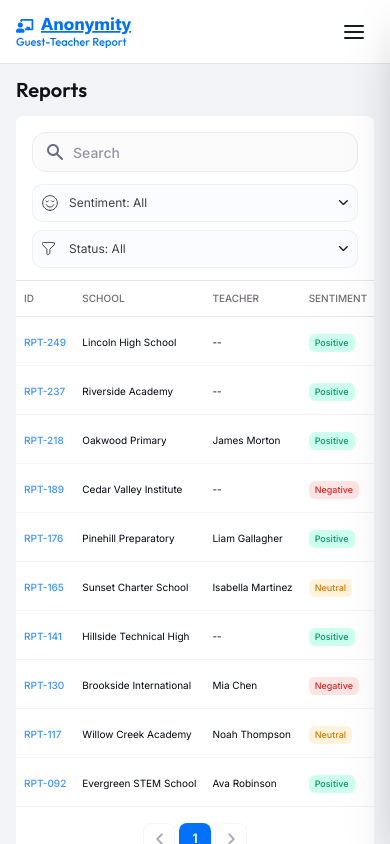
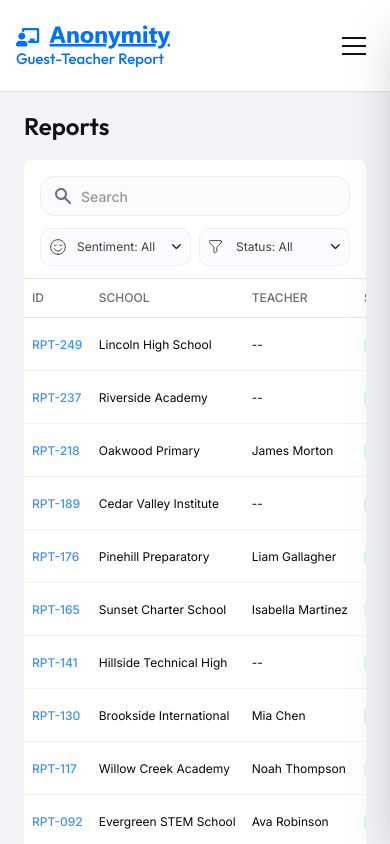
Before and after one commit to AshimaSharma123/anonymity_, a Next.js app: page /reports in a window 390 px wide. Built offline with nearby package versions, Linux system fonts and the light colour scheme.

Commit message:
data-export page responsive changes

```diff
--- a/app/(protected)/(admin)/(other pages)/dashboard/page.tsx
+++ b/app/(protected)/(admin)/(other pages)/dashboard/page.tsx
@@ -51,12 +51,12 @@ const recentReports = [
 
 export default function DashboardPage() {
   return (
-     <main className="flex-1 overflow-y-auto p-4 sm:p-6 lg:p-8">
+     <main className="flex-1 overflow-y-auto p-6 lg:p-8">
 
           {/* Page title */}
           <div className="mb-6">
             <h1 className="font-outfit font-semibold text-2xl sm:text-3xl text-[#121212] leading-5">Dashboard</h1>
-            <p className="font-outfit font-normal text-base sm:text-[18px] text-[#414141] mt-3">System Overview</p>
+            <p className="font-outfit font-normal text-base sm:text-[18px] text-[#414141] mt-2">System Overview</p>
           </div>
 
           {/* Stats cards */}
--- a/app/(protected)/(admin)/(other pages)/data-export/page.tsx
+++ b/app/(protected)/(admin)/(other pages)/data-export/page.tsx
@@ -269,8 +269,8 @@ export default function DataExportPage() {
   }, []);
 
   return (
-    <main className="flex-1 overflow-y-auto p-4 sm:p-6 lg:p-8 relative">
-<h1 className="font-outfit font-semibold text-xl sm:text-2xl text-[#121212] leading-5 mb-4 sm:mb-6 lg:mb-8">Data Export</h1>
+    <main className="flex-1 overflow-y-auto p-6 lg:p-8 relative">
+<h1 className="font-outfit font-semibold text-2xl sm:text-3xl  text-[#121212] leading-5 mb-6 ">Data Export</h1>
 <div className="flex flex-col gap-10">
       {/* ── Export Data Card ── */}
       <div className="bg-white rounded-2xl shadow-[0_1px_2px_0_rgba(0,0,0,0.05)] sm:p-8 p-6 flex flex-col lg:flex-row gap-8">
--- a/app/(protected)/(admin)/(other pages)/layout.tsx
+++ b/app/(protected)/(admin)/(other pages)/layout.tsx
@@ -30,18 +30,18 @@ export default function AdminLayout({
       )}
 
       {/* Mobile sidebar - starts below header */}
-      <div className={`fixed left-0 top-16 sm:top-20 bottom-0 w-72 z-40 lg:hidden transition-transform duration-300 ${sidebarOpen ? 'translate-x-0' : '-translate-x-full'}`}>
+      <div className={`fixed left-0 top-[92] sm:top-20 bottom-0 w-72 z-40 lg:hidden transition-transform duration-300 ${sidebarOpen ? 'translate-x-0' : '-translate-x-full'}`}>
         <Sidebar/>
       </div>
 
       <div className="flex flex-col flex-1 min-w-0 overflow-hidden">
 
         {/* Top header bar */}
-        <header className="relative h-16 sm:h-20 lg:h-23 bg-white border-b border-black/10 flex items-center px-4 sm:px-6 lg:px-8 flex-shrink-0">
+        <header className="z-50 relative h-[92px] bg-white border-b border-black/10 flex items-center px-4 sm:px-6 lg:px-8 flex-shrink-0">
           {/* Logo - Left side */}
           <div className="flex-shrink-0 sm:hidden">
             <Link href="/" className="flex items-center">
-              <Image src="/logo.svg" height={40} width={40} alt="Logo" className="h-8 sm:h-10 w-auto" />
+              <Image src="/logo.svg" height={150} width={150} alt="Logo" className="w-auto" />
             </Link>
           </div>
 
@@ -61,7 +61,17 @@ export default function AdminLayout({
           </div>
 
           {/* Toggle button - Shows menu icon when closed, close icon when open */}
+
           <button
+            onClick={() => setSidebarOpen(!sidebarOpen)}
+            className="sm:hidden flex flex-col gap-1.5 p-2"
+            aria-label={sidebarOpen ? "Close sidebar" : "Open sidebar"}
+          >
+            <div className={`w-6 h-0.5 bg-[#121212] transition-all duration-300 ${sidebarOpen ? "rotate-45 translate-y-2" : ""}`}></div>
+            <div className={`w-6 h-0.5 bg-[#121212] transition-all duration-300 ${sidebarOpen ? "opacity-0" : ""}`}></div>
+            <div className={`w-6 h-0.5 bg-[#121212] transition-all duration-300 ${sidebarOpen ? "-rotate-45 -translate-y-2" : ""}`}></div>
+          </button>
+          {/* <button
             onClick={() => setSidebarOpen(!sidebarOpen)}
             className="lg:hidden flex items-center justify-center w-10 h-10 rounded-md hover:bg-gray-100 transition-colors ml-2"
             aria-label={sidebarOpen ? "Close sidebar" : "Open sidebar"}
@@ -75,7 +85,7 @@ export default function AdminLayout({
                 <path d="M3 6H21M3 12H21M3 18H21" stroke="#191C1E" strokeWidth="2" strokeLinecap="round" strokeLinejoin="round"/>
               </svg>
             )}
-          </button>
+          </button> */}
         </header>
 
       {/* Main content */}
--- a/app/(protected)/(admin)/(other pages)/reports/page.tsx
+++ b/app/(protected)/(admin)/(other pages)/reports/page.tsx
@@ -544,13 +544,13 @@ export default function ReportsPage() {
   const handleStatusChange = (val: "All" | Status) => { setStatusFilter(val); setCurrentPage(1); };
 
   return (
-    <main className="flex-1 overflow-y-auto p-4 sm:p-6 lg:p-8 relative">
-      <h1 className="font-outfit font-semibold text-xl sm:text-2xl lg:text-[28px] text-[#121212] leading-5 mb-4 sm:mb-6 lg:mb-8">Reports</h1>
+    <main className="flex-1 overflow-y-auto p-6 lg:p-8 relative">
+      <h1 className="font-outfit font-semibold text-2xl sm:text-3xl  text-[#121212] leading-5 mb-6 ">Reports</h1>
 
       <div className="bg-white rounded-lg overflow-hidden">
         {/* Search + Filters */}
-        <div className="px-4 sm:px-6 lg:px-8 pt-4 sm:pt-6 lg:pt-8 pb-0 flex flex-col gap-3 sm:gap-4">
-          <div className="w-full">
+        <div className="px-4 pt-4 pb-0 flex flex-col gap-3 sm:gap-4">
+          <div className="w-full max-w-[540px]">
             <div className="flex items-center gap-2 sm:gap-2.5 h-10 sm:h-11 px-3 sm:px-4 rounded-[14px] border border-[#EBEBF0] bg-[#FBFBFC]">
               <span className="opacity-70 flex-shrink-0"><SearchIcon /></span>
               <input
@@ -561,7 +561,7 @@ export default function ReportsPage() {
             </div>
           </div>
 
-          <div className="flex flex-col sm:flex-row items-stretch sm:items-center gap-2 sm:gap-3 pb-3 sm:pb-4">
+          <div className="flex flex-row items-stretch sm:items-center gap-2 sm:gap-3 pb-3 sm:pb-4">
             <div className="relative flex-1 sm:flex-none">
               <select
                 value={sentimentFilter}
@@ -598,14 +598,14 @@ export default function ReportsPage() {
           <table className="w-full min-w-max">
             <thead>
               <tr className="border-y border-[#E5E7EB] bg-white">
-                <th className="text-left px-2 sm:px-4 lg:px-5 py-2.5 sm:py-3.5 font-inter font-medium text-[10px] sm:text-xs text-[#6F6C70] uppercase whitespace-nowrap">ID</th>
-                <th className="text-left px-2 sm:px-4 lg:px-5 py-2.5 sm:py-3.5 font-inter font-medium text-[10px] sm:text-xs text-[#6F6C70] uppercase whitespace-nowrap">School</th>
-                <th className="text-left px-2 sm:px-4 lg:px-5 py-2.5 sm:py-3.5 font-inter font-medium text-[10px] sm:text-xs text-[#6F6C70] uppercase whitespace-nowrap">Teacher</th>
-                <th className="text-left px-2 sm:px-4 lg:px-5 py-2.5 sm:py-3.5 font-inter font-medium text-[10px] sm:text-xs text-[#6F6C70] uppercase whitespace-nowrap">Sentiment</th>
-                <th className="text-left px-2 sm:px-4 lg:px-5 py-2.5 sm:py-3.5 font-inter font-medium text-[10px] sm:text-xs text-[#6F6C70] uppercase whitespace-nowrap">Submitted By</th>
-                <th className="text-left px-2 sm:px-4 lg:px-5 py-2.5 sm:py-3.5 font-inter font-medium text-[10px] sm:text-xs text-[#6F6C70] uppercase whitespace-nowrap">Date</th>
-                <th className="text-left px-2 sm:px-4 lg:px-5 py-2.5 sm:py-3.5 font-inter font-medium text-[10px] sm:text-xs text-[#6F6C70] uppercase whitespace-nowrap">Status</th>
-                <th className="text-left px-2 sm:px-4 lg:px-5 py-2.5 sm:py-3.5 font-inter font-medium text-[10px] sm:text-xs text-[#6F6C70] uppercase whitespace-nowrap">Actions</th>
+                <th className="text-left px-2 sm:px-4 lg:px-5 py-2.5 sm:py-3.5 font-inter font-medium text-[12px] sm:text-xs text-[#6F6C70] uppercase whitespace-nowrap">ID</th>
+                <th className="text-left px-2 sm:px-4 lg:px-5 py-2.5 sm:py-3.5 font-inter font-medium text-[12px] sm:text-xs text-[#6F6C70] uppercase whitespace-nowrap">School</th>
+                <th className="text-left px-2 sm:px-4 lg:px-5 py-2.5 sm:py-3.5 font-inter font-medium text-[12px] sm:text-xs text-[#6F6C70] uppercase whitespace-nowrap">Teacher</th>
+                <th className="text-left px-2 sm:px-4 lg:px-5 py-2.5 sm:py-3.5 font-inter font-medium text-[12px] sm:text-xs text-[#6F6C70] uppercase whitespace-nowrap">Sentiment</th>
+                <th className="text-left px-2 sm:px-4 lg:px-5 py-2.5 sm:py-3.5 font-inter font-medium text-[12px] sm:text-xs text-[#6F6C70] uppercase whitespace-nowrap">Submitted By</th>
+                <th className="text-left px-2 sm:px-4 lg:px-5 py-2.5 sm:py-3.5 font-inter font-medium text-[12px] sm:text-xs text-[#6F6C70] uppercase whitespace-nowrap">Date</th>
+                <th className="text-left px-2 sm:px-4 lg:px-5 py-2.5 sm:py-3.5 font-inter font-medium text-[12px] sm:text-xs text-[#6F6C70] uppercase whitespace-nowrap">Status</th>
+                <th className="text-left px-2 sm:px-4 lg:px-5 py-2.5 sm:py-3.5 font-inter font-medium text-[12px] sm:text-xs text-[#6F6C70] uppercase whitespace-nowrap">Actions</th>
               </tr>
             </thead>
             <tbody>
@@ -624,27 +624,27 @@ export default function ReportsPage() {
                       className={`border-b border-[#F2F4F7] cursor-pointer transition-colors hover:bg-[#F8FAFF] ${isSelected ? "bg-[#EFF6FF]" : ""}`}
                     >
                       <td className="px-2 sm:px-4 lg:px-5 py-2.5 sm:py-[17.5px] whitespace-nowrap">
-                        <span className="font-inter font-medium text-[10px] sm:text-[12px] lg:text-[12px] text-[#0B77F9] opacity-80">{report.id}</span>
+                        <span className="font-inter font-medium text-[12px] sm:text-[13px] lg:text-sm text-[#0B77F9] opacity-80">{report.id}</span>
                       </td>
                       <td className="px-2 sm:px-4 lg:px-5 py-2.5 sm:py-[17.5px] whitespace-nowrap">
-                        <span className="font-inter font-normal text-[10px] sm:text-[13px] lg:text-sm text-[#030711]">{report.school}</span>
+                        <span className="font-inter font-normal text-[12px] sm:text-[13px] lg:text-sm text-[#030711]">{report.school}</span>
                       </td>
                       <td className="px-2 sm:px-4 lg:px-5 py-2.5 sm:py-[17.5px] whitespace-nowrap">
-                        <span className="font-inter font-normal text-[10px] sm:text-[13px] lg:text-sm text-[#030711]">{report.teacher}</span>
+                        <span className="font-inter font-normal text-[12px] sm:text-[13px] lg:text-sm text-[#030711]">{report.teacher}</span>
                       </td>
                       <td className="px-2 sm:px-4 lg:px-5 py-2.5 sm:py-[17.5px] whitespace-nowrap">
-                        <span className={`inline-flex items-center px-1.5 sm:px-2.5 py-0.5 sm:py-1 rounded-md ${sc.bg} font-inter font-medium text-[9px] sm:text-xs ${sc.text}`}>
+                        <span className={`inline-flex items-center px-1.5 sm:px-2.5 py-0.5 sm:py-1 rounded-md ${sc.bg} font-inter font-medium text-[10px] sm:text-xs ${sc.text}`}>
                           {report.sentiment}
                         </span>
                       </td>
                       <td className="px-2 sm:px-4 lg:px-5 py-2.5 sm:py-[17.5px] whitespace-nowrap">
-                        <span className="font-inter font-normal text-[10px] sm:text-[13px] lg:text-sm text-[#030711]">{report.submittedBy}</span>
+                        <span className="font-inter font-normal text-[12px] sm:text-[13px] lg:text-sm text-[#030711]">{report.submittedBy}</span>
                       </td>
                       <td className="px-2 sm:px-4 lg:px-5 py-2.5 sm:py-[17.5px] whitespace-nowrap">
-                        <span className="font-inter font-normal text-[10px] sm:text-[13px] lg:text-sm text-[#030711]">{report.date}</span>
+                        <span className="font-inter font-normal text-[12px] sm:text-[13px] lg:text-sm text-[#030711]">{report.date}</span>
                       </td>
                       <td className="px-2 sm:px-4 lg:px-5 py-2.5 sm:py-[17.5px] whitespace-nowrap">
-                        <span className="inline-flex items-center px-1.5 sm:px-3 py-0.5 sm:py-1 rounded-md border border-[#EFF0F2] bg-[#F6F6F6] font-inter font-normal text-[10px] sm:text-sm text-[#030711]">
+                        <span className="inline-flex items-center px-1.5 sm:px-3 py-0.5 sm:py-1 rounded-md border border-[#EFF0F2] bg-[#F6F6F6] font-inter font-normal text-[12px] sm:text-sm text-[#030711]">
                           {report.status}
                         </span>
                       </td>
@@ -658,7 +658,7 @@ export default function ReportsPage() {
                           </button>
                           <button
                             onClick={() => setSelectedReport(report)}
-                            className="hidden sm:flex items-center justify-center h-8 sm:h-9 px-2 sm:px-3.5 rounded-md border border-[#EFF0F2] bg-white font-inter font-normal text-[10px] sm:text-sm text-black opacity-80 tracking-[-0.2px] hover:opacity-100 transition-opacity"
+                            className="flex items-center justify-center h-8 sm:h-9 px-2 sm:px-3.5 rounded-md border border-[#EFF0F2] bg-white font-inter font-normal text-[12px] sm:text-[14px] text-black opacity-80 tracking-[-0.2px] hover:opacity-100 transition-opacity"
                           >
                             View
                           </button>
--- a/app/(protected)/(admin)/(other pages)/schools/[id]/page.tsx
+++ b/app/(protected)/(admin)/(other pages)/schools/[id]/page.tsx
@@ -620,7 +620,7 @@ export default function SchoolDetailPage() {
   const [activeTab, setActiveTab] = useState<"Reports" | "Teachers">("Reports");
 
   return (
-    <main className="flex-1 overflow-y-auto p-4 sm:p-6 lg:p-8 bg-[#F3F4F7]">
+    <main className="flex-1 overflow-y-auto p-6 lg:p-8 bg-[#F3F4F7]">
       {/* Page top bar */}
       <div className="flex flex-row items-start sm:items-center justify-between gap-4 mb-4 sm:mb-6">
         <div className="flex items-center gap-2 sm:gap-3">
--- a/app/(protected)/(admin)/(other pages)/schools/page.tsx
+++ b/app/(protected)/(admin)/(other pages)/schools/page.tsx
@@ -426,7 +426,7 @@ export default function SchoolsPage() {
   const endItem = Math.min(currentPage * ITEMS_PER_PAGE, filtered.length);
 
   return (
-    <main className="flex-1 overflow-y-auto p-4 sm:p-6 lg:p-8">
+    <main className="flex-1 overflow-y-auto p-6 lg:p-8">
       {/* Page header */}
       <div className="flex flex-row items-center justify-between gap-4 sm:gap-6 mb-4 sm:mb-6 lg:mb-8">
         <h1 className="font-outfit font-semibold text-2xl sm:text-3xl text-[#121212] leading-5">Schools</h1>
--- a/app/(protected)/(admin)/(other pages)/users/page.tsx
+++ b/app/(protected)/(admin)/(other pages)/users/page.tsx
@@ -57,7 +57,7 @@ export default function UsersRolesPage() {
 
   return (
     <div className="flex flex-1 overflow-hidden relative">
-      <main className="flex-1 overflow-y-auto p-4 sm:p-6 lg:p-8">
+      <main className="flex-1 overflow-y-auto p-6 lg:p-8">
         {/* Page header */}
         <div className="flex flex-row items-center justify-between gap-3 sm:gap-0 mb-4 sm:mb-6">
           <h1 className="font-outfit font-semibold text-2xl sm:text-3xl  text-[#121212] leading-5">
```
